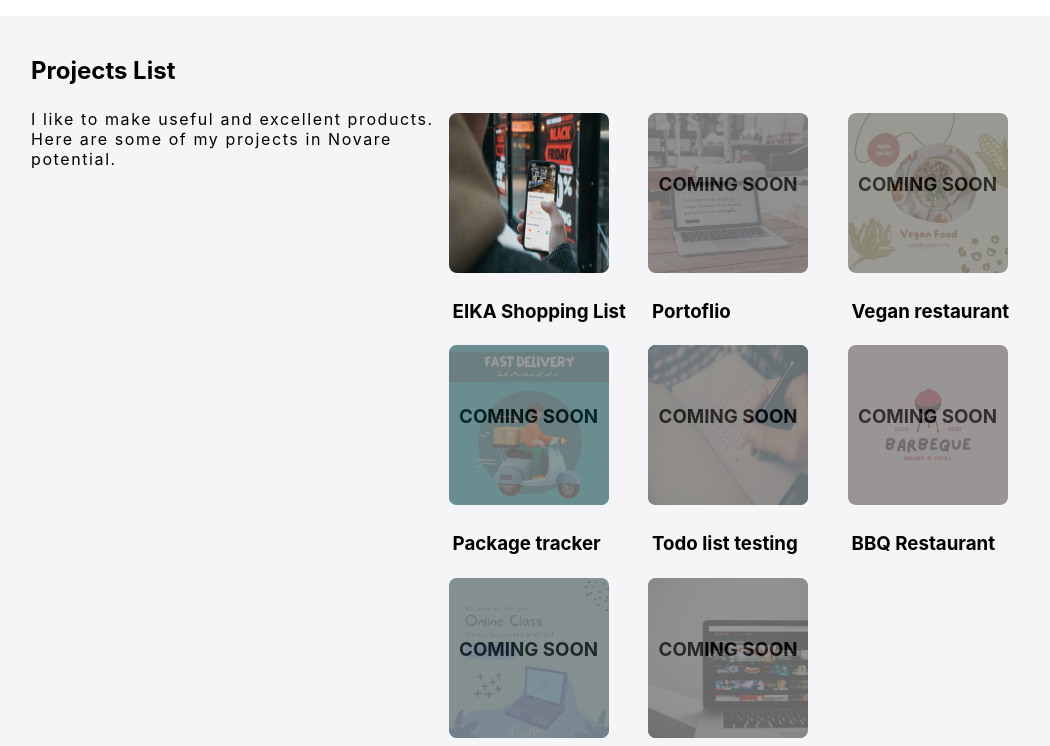
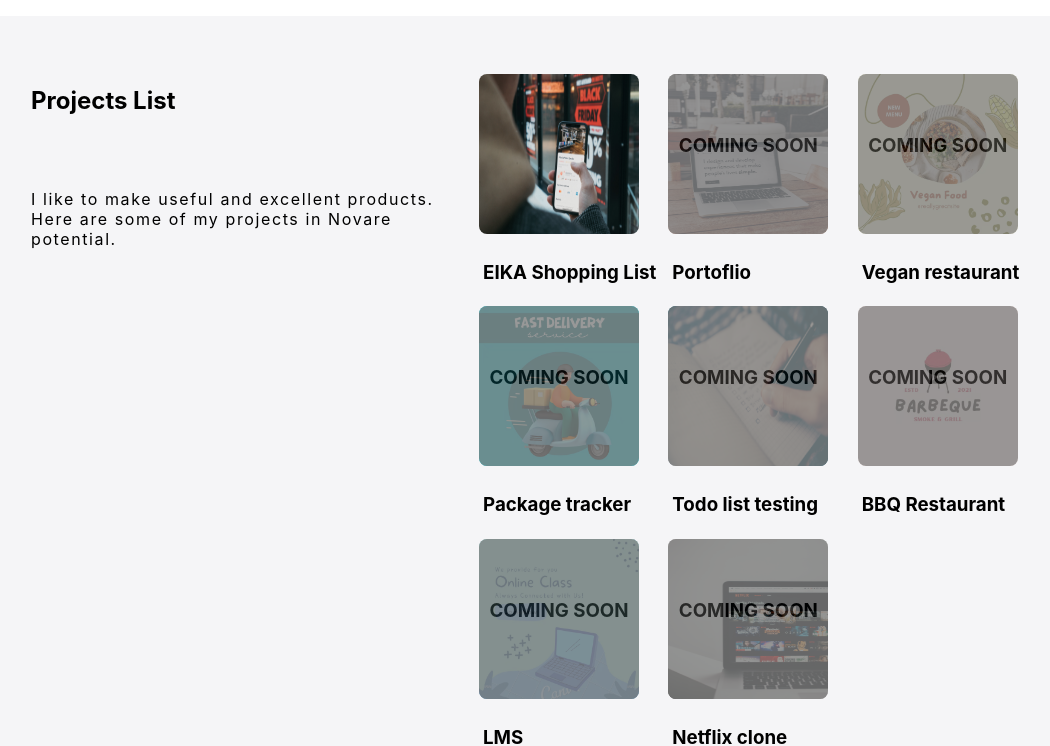
Before and after one commit to liuhaiwei-2021/portfolio-react, a React (Create React App) app: page / in a window 1280 px wide. Shown: the part 1534-2280 px from the top of the page, without its empty margins (97-1147 px from the left). Built offline with nearby package versions, Linux system fonts and the light colour scheme.

Commit message:
projects section css adjust

```diff
--- a/src/components/Projects.jsx
+++ b/src/components/Projects.jsx
@@ -7,6 +7,7 @@ function Projects() {
   return (
     <section className="bg-dark" id="projects">
       <div className="projects container">
+        <div className="projects-info">
           <div className="projects-header">
             <h1>Projects List</h1>
           </div>
@@ -16,6 +17,7 @@ function Projects() {
               I like to make useful and excellent products. Here are some of my
               projects in Novare potential.
             </p>
+          </div>
         </div>
 
         <div className="projects-cards" id="projects-cards">
--- a/src/styles/Projects.css
+++ b/src/styles/Projects.css
@@ -1,27 +1,26 @@
 .projects {
   display: grid;
-  grid-template-columns: repeat(5, 1fr);
-  grid-template-rows: (100px 100px 100px 100px 100px);
-  padding: 20px 0px 20px;
+  min-height: 100vh;
+  width: 100%;
+  grid-template-rows: (1fr);
+  grid-template-columns: (1fr 1fr);
+  padding: 50px 0px 50px 0;
 }
-.projects-header {
+.projects-info {
   grid-column-start: 1;
-  grid-column-end: 5;
+  grid-column-end: 2;
   grid-row-start: 1;
   grid-row-end: 2;
 }
 .projects-text {
-  grid-column-start: 1;
-  grid-column-end: 3;
-  grid-row-start: 2;
-  grid-row-end: 7;
+  padding: 50px 0 50px 0;
 }
 
 .projects-cards {
-  grid-column-start: 3;
-  grid-column-end: 6;
-  grid-row-start: 2;
-  grid-row-end: 7;
+  grid-column-start: 2;
+  grid-column-end: 3;
+  grid-row-start: 1;
+  grid-row-end: 2;
   padding: 8px;
 }
 .projects-cards {
```
Lines whose indentation alone changed are shown as unchanged.
